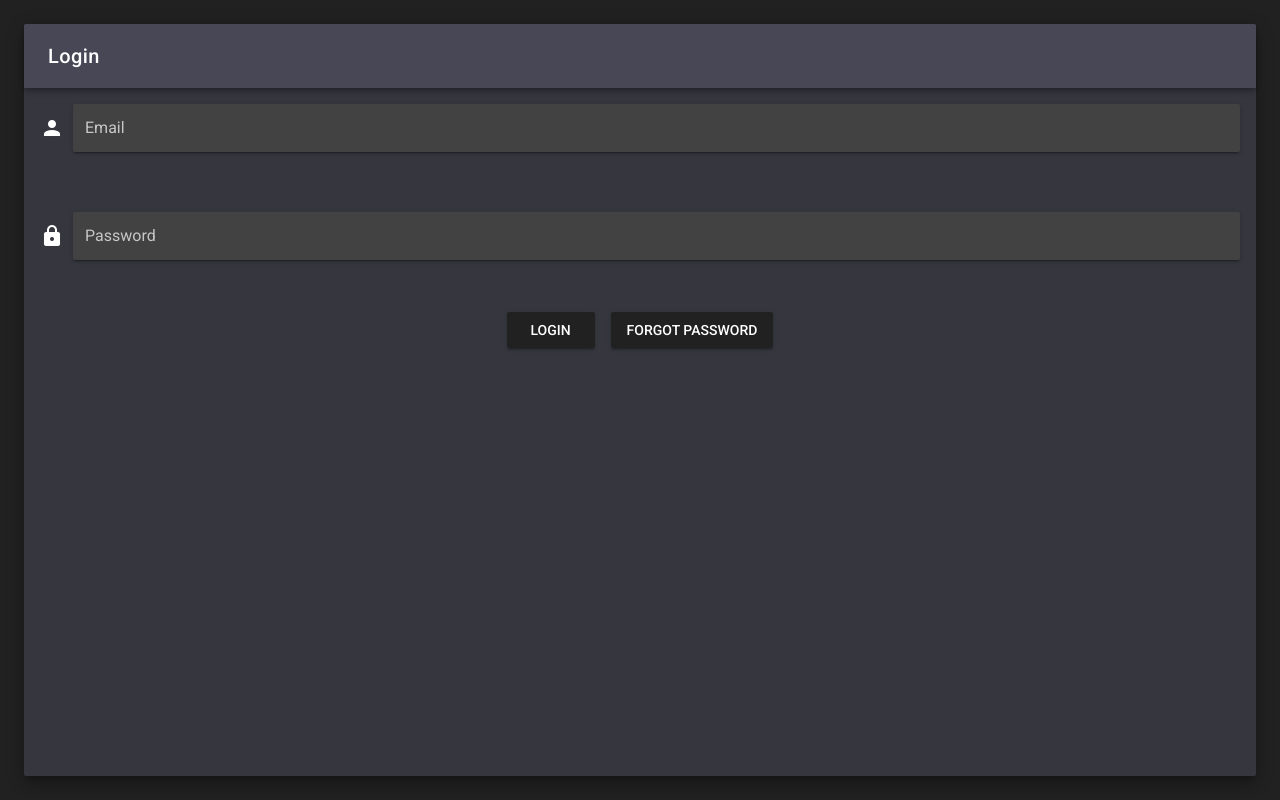
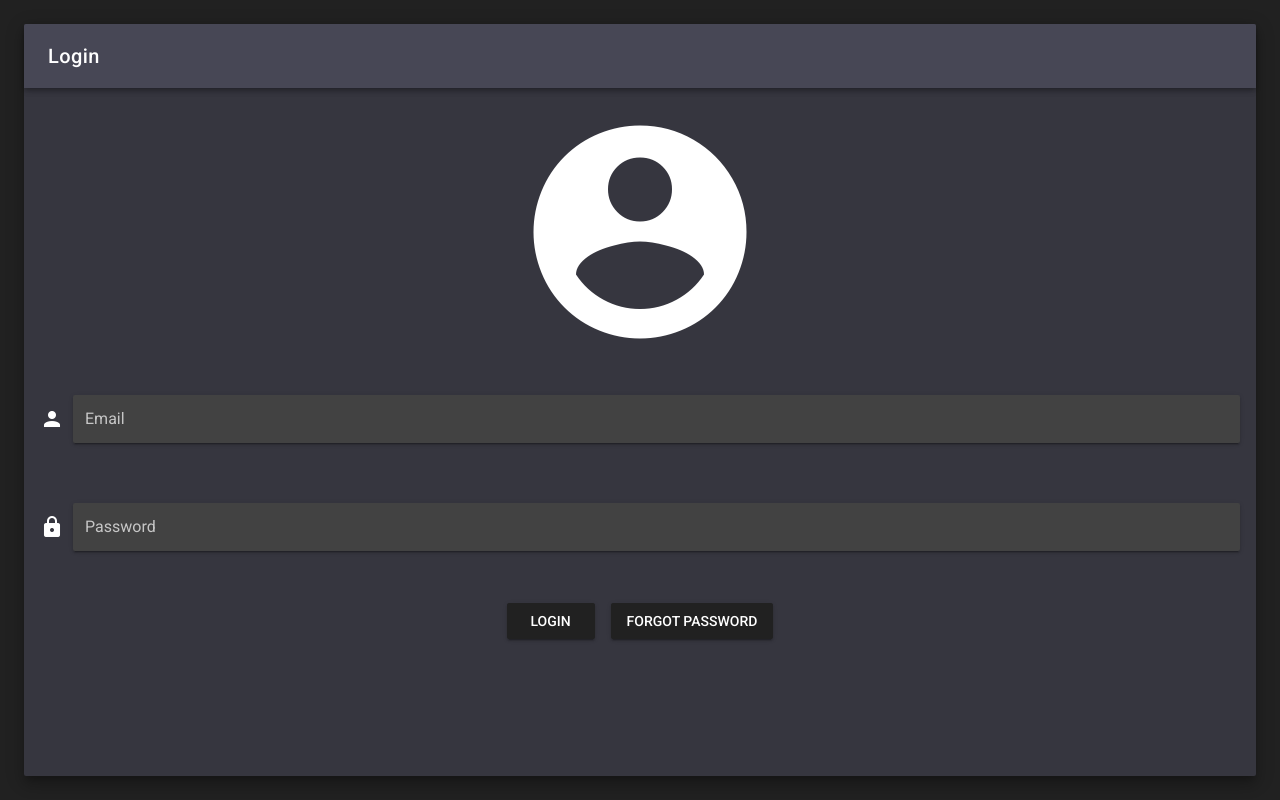
Before and after one commit to codersforcauses/p2s-frontend, a Vue app: page /login in a window 1280 px wide. Built offline with nearby package versions, Linux system fonts and the light colour scheme.

Commit message:
add placeholder icon

```diff
--- a/src/components/Login.vue
+++ b/src/components/Login.vue
@@ -8,6 +8,7 @@
               <v-toolbar dark color="#474755">
                   <v-toolbar-title>Login</v-toolbar-title>
               </v-toolbar>
+              <v-icon size= "256px" class="pa-3">mdi-account-circle</v-icon>
               <v-text-field
                 class="pa-3"
                 label="Email"
```
